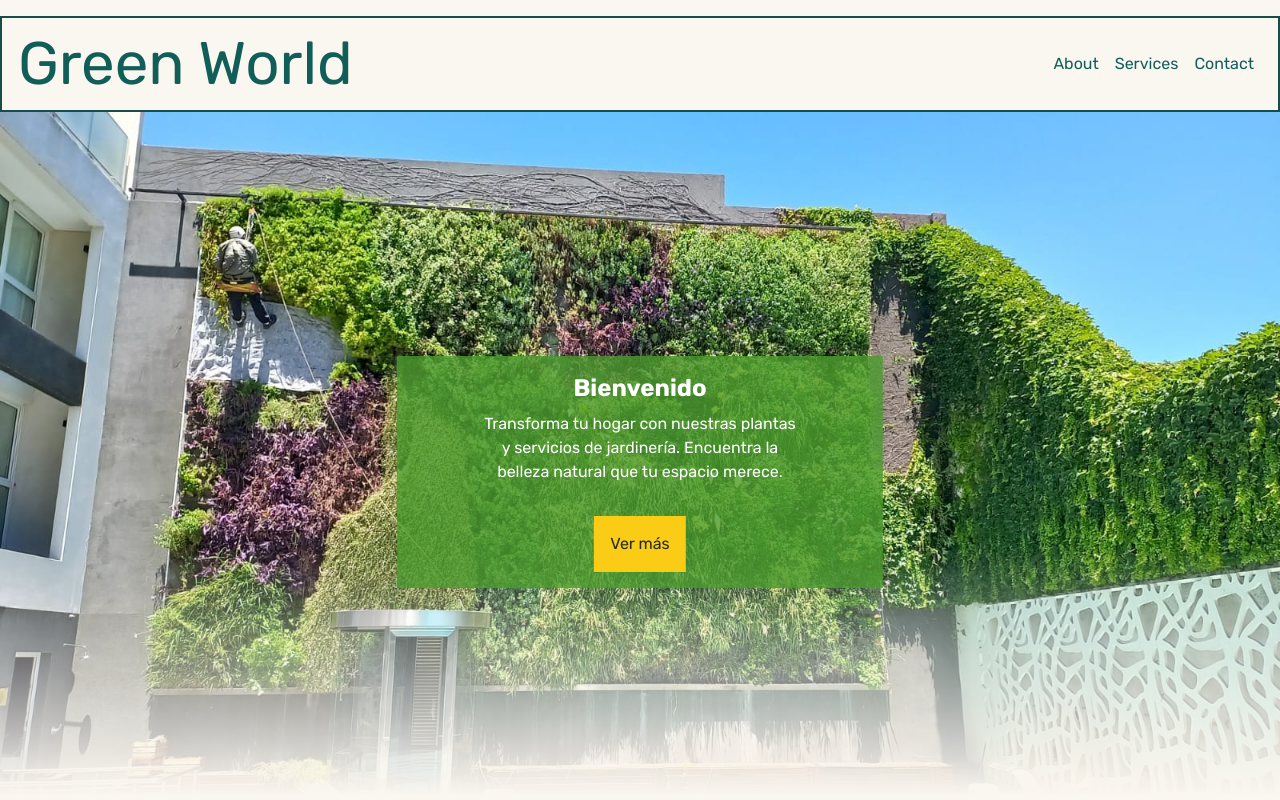
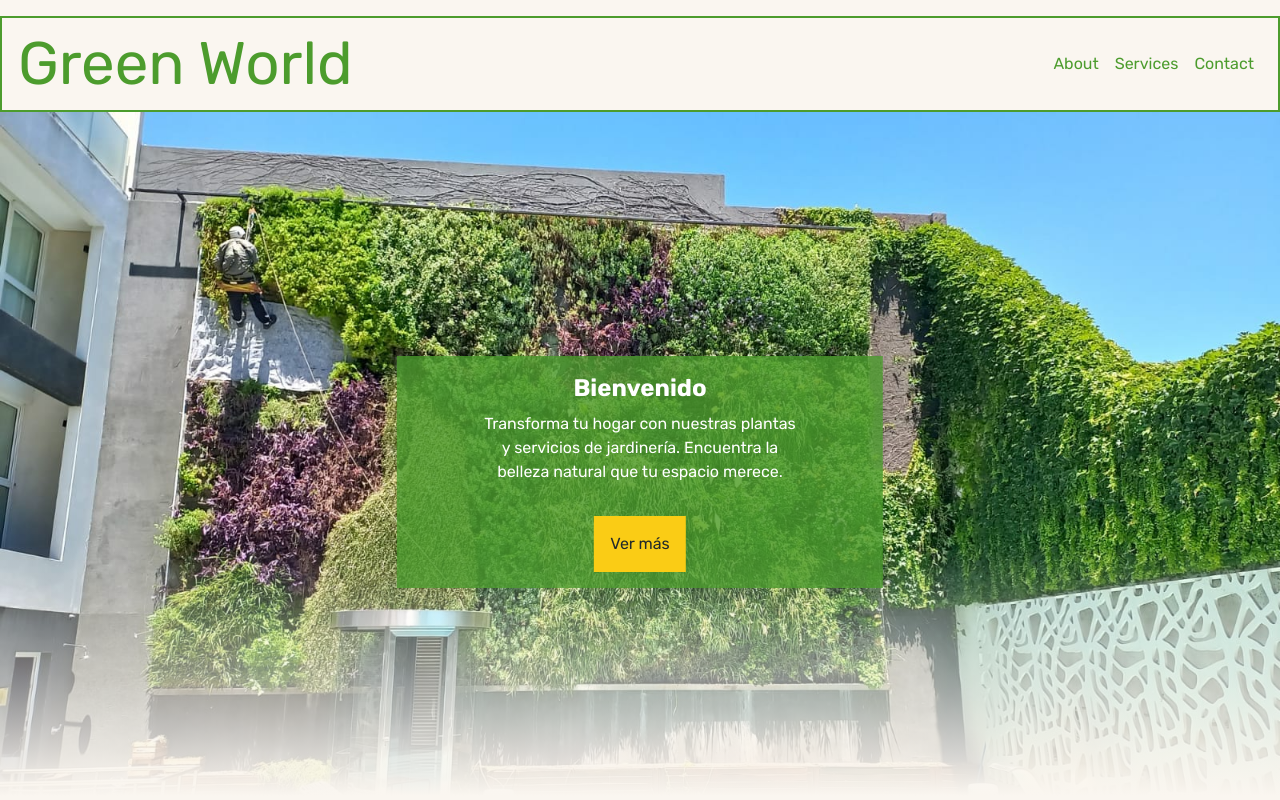
Before and after one commit to ivanFlor3s/greenworld, a Next.js app: page / in a window 1280 px wide. Shown: the top 800 px of the page. Built offline with nearby package versions, Linux system fonts and the light colour scheme.

Commit message:
add underline on hover in nav

```diff
--- a/src/components/Nav.tsx
+++ b/src/components/Nav.tsx
@@ -1,24 +1,29 @@
+import { NavItem, NavItemProps } from './NavItem';
+
+const items: NavItemProps[] = [{
+    href: '/about',
+    text: 'About'
+},
+{
+    href: '/services',
+    text: 'Services'
+},
+{
+    href: '/contact',
+    text: 'Contact'
+}]
+
 export const Nav = () => {
     return (
-        <nav className="border-2 px-2 py-4 md:px-4  border-teal-900 flex md:flex-row md:items-center md:justify-between ">
-            <h1 className="text-6xl text-teal-800 ">Green World</h1>
+        <nav className="border-2 px-2 py-4 md:px-4  border-primary flex md:flex-row md:items-center md:justify-between ">
+            <h1 className="text-6xl text-primary ">Green World</h1>
             <div id="menu">
-                <ul className="flex  flex-col md:flex-row justify-center">
-                    <li className="mx-2">
-                        <a href="/about" className="text-teal-800 hover:text-teal-600">
-                            About
-                        </a>
-                    </li>
-                    <li className="mx-2">
-                        <a href="/services" className="text-teal-800 hover:text-teal-600">
-                            Services
-                        </a>
-                    </li>
-                    <li className="mx-2">
-                        <a href="/contact" className="text-teal-800 hover:text-teal-600">
-                            Contact
-                        </a>
-                    </li>
+                <ul className="flex  flex-col md:flex-row justify-center text-primary">
+                    {items.map((item, index) => (
+                        <li key={index} className="mx-2">
+                            <NavItem {...item}></NavItem>
+                        </li>
+                    ))}
                 </ul>
             </div>
         </nav>
--- /dev/null
+++ b/src/components/NavItem.tsx
@@ -0,0 +1,26 @@
+
+export interface NavItemProps {
+    href: string;
+    text: string;
+}
+
+export const NavItem = ( {href, text}:NavItemProps) => {
+    return (
+        <a className="group transition-all duration-300 ease-in-out" href={href}>
+            <span
+                className="bg-left-bottom bg-gradient-to-r
+                                from-pink-500
+                                to-pink-500
+                                bg-[length:0%_3px]
+                                bg-no-repeat
+                                group-hover:bg-[length:100%_3px]
+                                transition-all
+                                duration-500
+                                ease-out
+                                hover:text-teal-600"
+            >
+                {text}
+            </span>
+        </a>
+    );
+};
```
